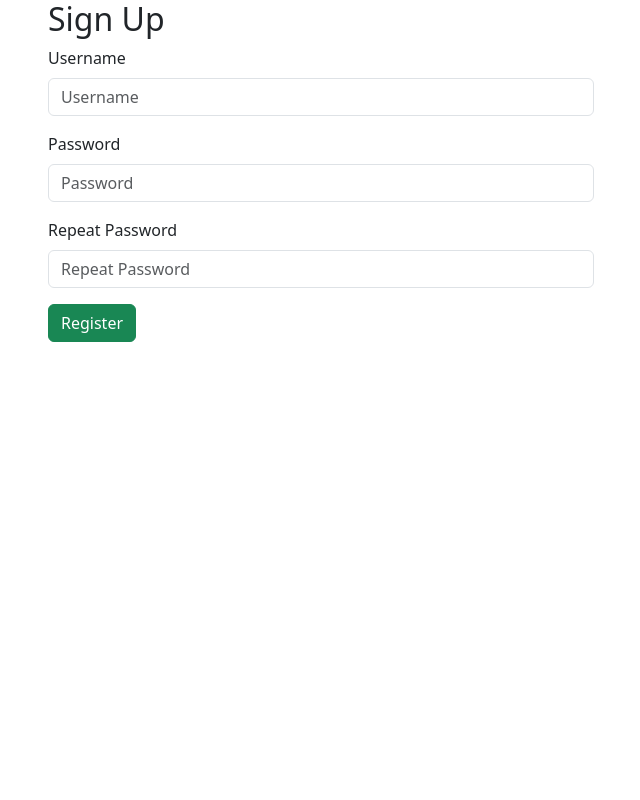
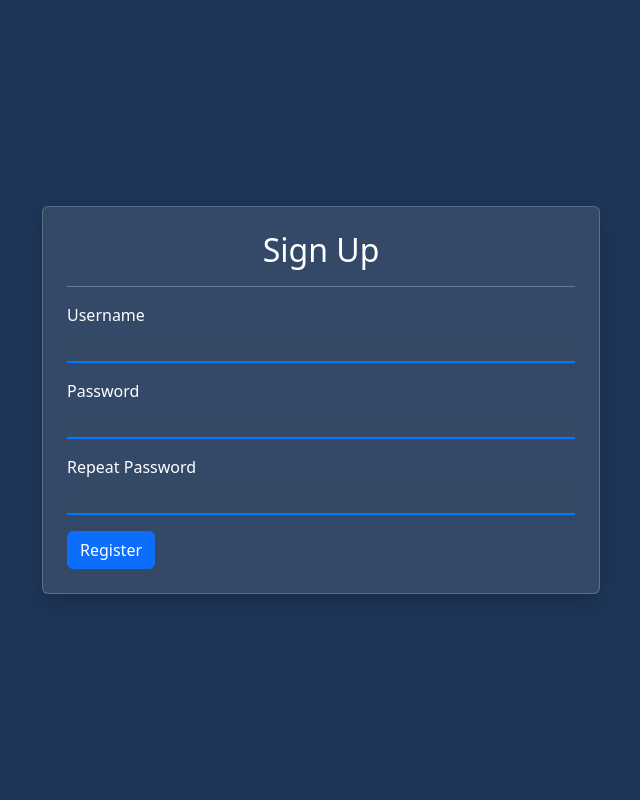
Before and after one commit to aaryadevg/Metro_PdM_Research, a Flask app: page /signup in a window 1280 px wide. Shown: the whole page, without its empty margins (319-959 px from the left). Run offline with Flask 3, Linux system fonts and the light colour scheme.

Commit message:
Styled Signup and admin pages

```diff
--- /dev/null
+++ b/App/AdminService/app/static/css/style.css
@@ -0,0 +1,27 @@
+:root {
+    --bs-primary: #457b9d;
+    --bs-light: #f8f9fa;
+    --bs-dark: #2b2d42
+}
+.glass {
+    background: rgba(255, 255, 255, 0.1); /* Background with frosted glass effect */
+    border: 1px solid rgba(255, 255, 255, 0.2); /* Slight border for better visibility */
+    padding: 20px;
+    border-radius: 10px;
+}
+body {
+    background-color: #1d3557;
+}
+.text-input {
+    background-color: rgba(85, 85, 85, 0.1); /* Dark background color */
+    border: none;
+    border-bottom: 2px solid #007bff; /* Blue underline */
+    border-radius: 0; /* Remove any border-radius */
+    color: var(--bs-light); /* Text color */
+    width: 100%;
+}
+
+.custom-table {
+    background-color: #343a40; /* Dark background color for the table */
+    color: white; /* Text color */
+}
--- a/App/AdminService/app/templates/signup.html
+++ b/App/AdminService/app/templates/signup.html
@@ -6,17 +6,19 @@
     <title>Sign Up Form</title>
     <!-- Include Bootstrap CSS (You may need to adjust the paths) -->
     <link rel="stylesheet" href="https://cdn.jsdelivr.net/npm/bootstrap@5.3.0/dist/css/bootstrap.min.css">
+    <link rel="stylesheet" href="{{ url_for('static', filename='css/style.css') }}" >
 </head>
 <body>
-    <div class="container">
-        <div class="row">
-            <div class="col-md-6 offset-md-3">
-                <h2>Sign Up</h2>
+    <div class="container d-flex justify-content-center align-items-center" style="min-height: 100vh;">
+        <div class="col-md-6">
+            <div class="text-white glass rounded p-4 shadow">
+                <h2 class="text-center">Sign Up</h2>
+                <hr />
                 <form method="POST" action="/signup">
                     {{ form.hidden_tag() }}
                     <div class="mb-3">
                         {{ form.username.label(class="form-label") }}
-                        {{ form.username(class="form-control", placeholder="Username") }}
+                        {{ form.username(class="text-input", placeholder="") }}
                         <!-- Display form errors if there are any -->
                         {% for error in form.username.errors %}
                             <div class="text-danger">{{ error }}</div>
@@ -24,7 +26,7 @@
                     </div>
                     <div class="mb-3">
                         {{ form.password.label(class="form-label") }}
-                        {{ form.password(class="form-control", placeholder="Password") }}
+                        {{ form.password(class="text-input", placeholder="") }}
                         <!-- Display form errors if there are any -->
                         {% for error in form.password.errors %}
                             <div class="text-danger">{{ error }}</div>
@@ -32,13 +34,13 @@
                     </div>
                     <div class="mb-3">
                         {{ form.password2.label(class="form-label") }}
-                        {{ form.password2(class="form-control", placeholder="Repeat Password") }}
+                        {{ form.password2(class="text-input", placeholder="") }}
                         <!-- Display form errors if there are any -->
                         {% for error in form.password2.errors %}
                             <div class="text-danger">{{ error }}</div>
                         {% endfor %}
                     </div>
-                    <button type="submit" class="btn btn-success">Register</button>
+                    <button type="submit" class="btn btn-primary">Register</button>
                 </form>
             </div>
         </div>
```
Also changed, not shown: App/AdminService/app/templates/admin.html (+6 -3 lines), App/AdminService/app/templates/login.html (+3 -23 lines).
